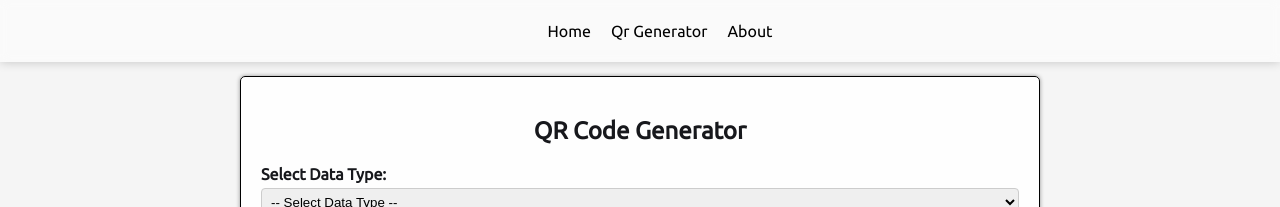
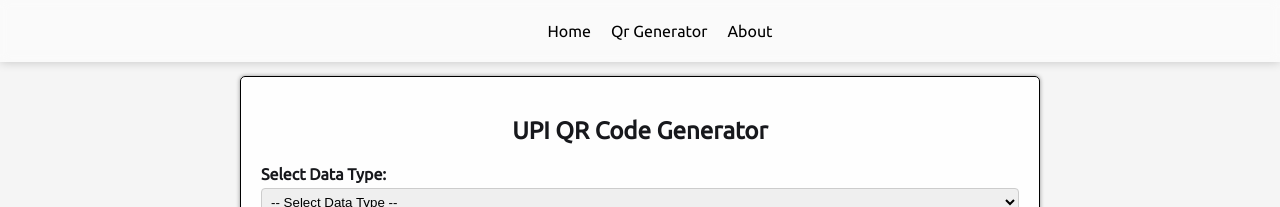
Before and after one commit to devagn611/upi_qr_code, a plain HTML site: page index.html in a window 1280 px wide. Shown: the top 207 px of the page. Drawn offline with nearby package versions, Linux system fonts and the light colour scheme.

Commit message:
title_update

```diff
--- a/index.html
+++ b/index.html
@@ -1,7 +1,7 @@
 <!DOCTYPE html>
 <html>
   <head>
-    <title>QR Code Generator</title>
+    <title>UPI QR Code Generator</title>
     <meta name="viewport" content="width=device-width, initial-scale=1">
     <meta name="description" content="Generate QR Codes for easy share.">
     <meta name="keywords" content="QR Code, Contact Qr Code,Email Code Generator, QR Code Generator">
@@ -17,7 +17,7 @@
       </ul>
     </nav>
     <div class="container">
-      <h2>QR Code Generator</h2>
+      <h2>UPI QR Code Generator</h2>
 
       <div class="input-group">
         <label for="dataType">Select Data Type:</label>
```
